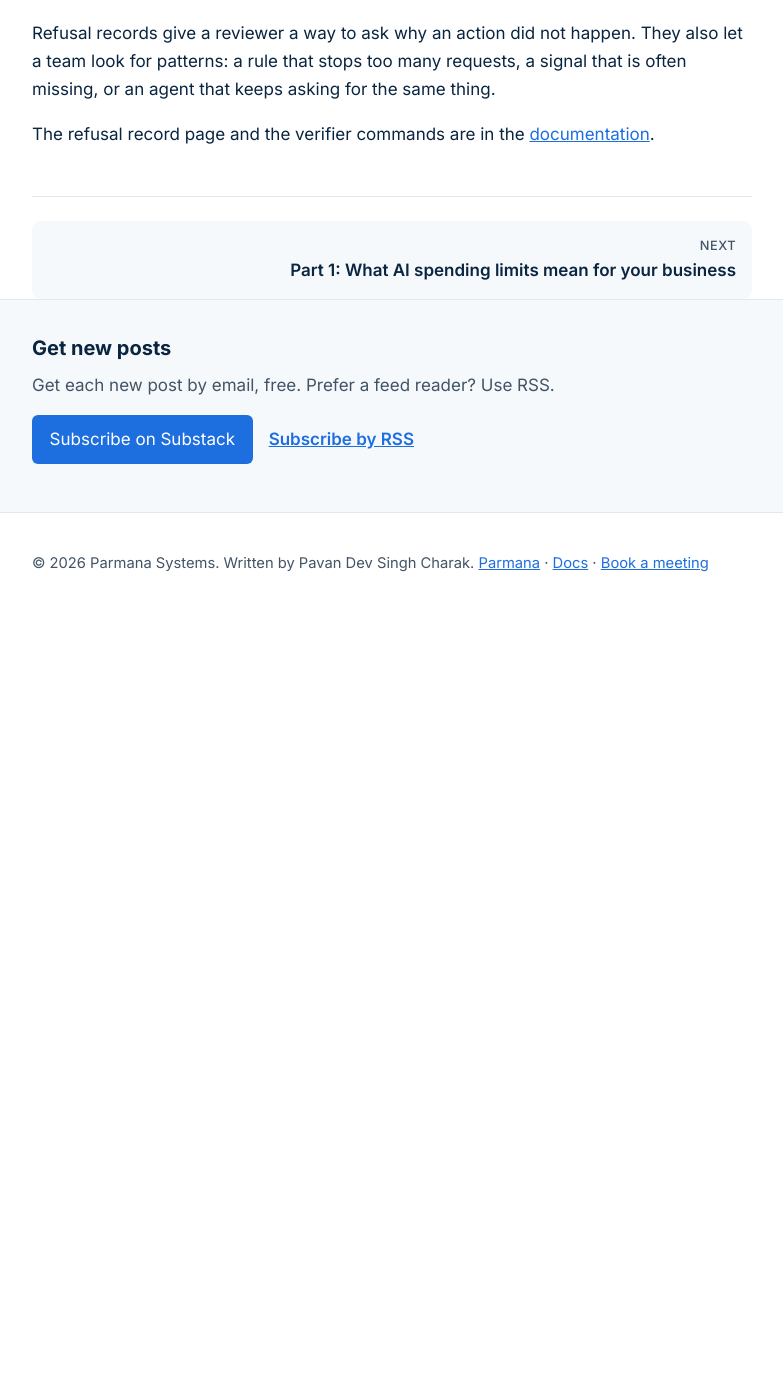
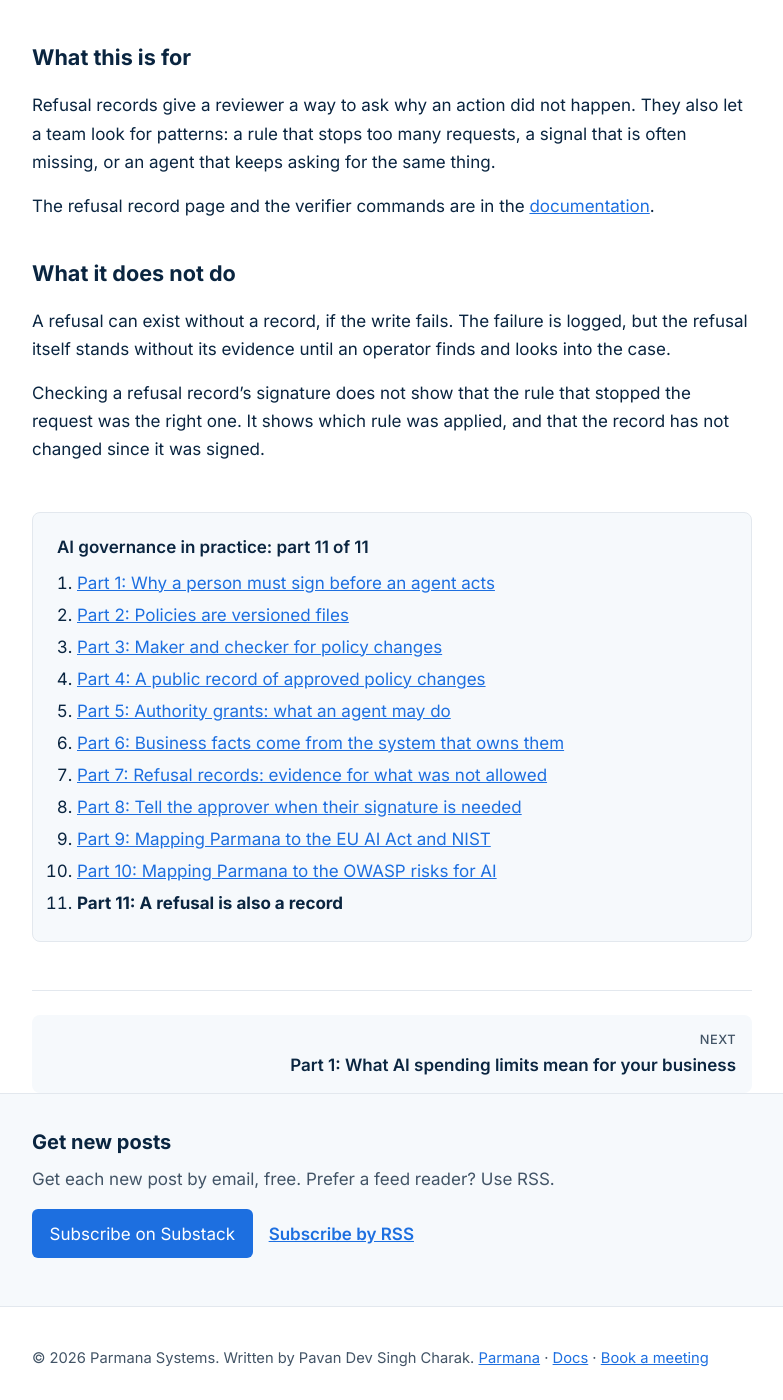
Before and after one commit to pavancharak/parmana-blog, a Jekyll site: the page built from _posts/2026-10-23-a-refusal-is-also-a-record.md, in a window 1280 px wide and 1400 px high, scrolled down 1482 px. Shown: the whole window, without its empty margins (248-1031 px from the left). Built offline with Jekyll 4.4.1, drawn with Linux system fonts in a browser that asks for light colours; before the commit the page ends 2112 px from its top, so only the background shows below that; some of the changed text lies outside the part shown.

Commit message:
Bring the refusal record post into the AI governance series
Add the series name and part number to "A refusal is also a record", as part
11 of AI governance in practice. Give its date a time, shorten its
description, refer back to part 10, and add a "What it does not do" section
that restates the limits the post already gives. The author's text is
unchanged otherwise.

Co-Authored-By: Claude Haiku 5.5 <noreply@anthropic.com>
Claude-Session: https://claude.ai/code/session_0131Y3mdBiEfLm3kKVAAUMaT
Signed-off-by: Claude <noreply@anthropic.com>

```diff
--- a/_posts/2026-10-23-a-refusal-is-also-a-record.md
+++ b/_posts/2026-10-23-a-refusal-is-also-a-record.md
@@ -1,10 +1,14 @@
 ---
 layout: post
-categories: [Engineering]
-title: "A refusal is also a record"
-date: 2026-10-23
-description: "When Parmana stops an AI agent's action, it still writes a signed record of why. Here is what a refusal record holds, and why a failure to write one never blocks the refusal."
+categories: [AI governance]
+title: "Part 11: A refusal is also a record"
+date: 2026-10-23 04:10:00 +0000
+series: "AI governance in practice"
+series_part: 11
+description: "When Parmana stops an action, it still writes a signed record of why. Here is what a refusal record holds, and why a failed write never blocks the refusal."
 ---
+
+This is part 11 of the series AI governance in practice. Part 10 mapped Parmana to the OWASP risks. This part covers the evidence left behind when an action is refused.
 
 When a system stops an action, the record usually stops too. The request is logged as an error, or nothing is kept at all. That is a gap. If an AI agent tried to make a payment and was stopped, someone will later want to know what it asked for, which rule stopped it, and whether the check itself was sound.
 
@@ -42,3 +46,9 @@ Checking a signature does not show that the rule was the right one. It shows whi
 Refusal records give a reviewer a way to ask why an action did not happen. They also let a team look for patterns: a rule that stops too many requests, a signal that is often missing, or an agent that keeps asking for the same thing.
 
 The refusal record page and the verifier commands are in the [documentation](https://docs.parmanasystems.com).
+
+## What it does not do
+
+A refusal can exist without a record, if the write fails. The failure is logged, but the refusal itself stands without its evidence until an operator finds and looks into the case.
+
+Checking a refusal record's signature does not show that the rule that stopped the request was the right one. It shows which rule was applied, and that the record has not changed since it was signed.
```
